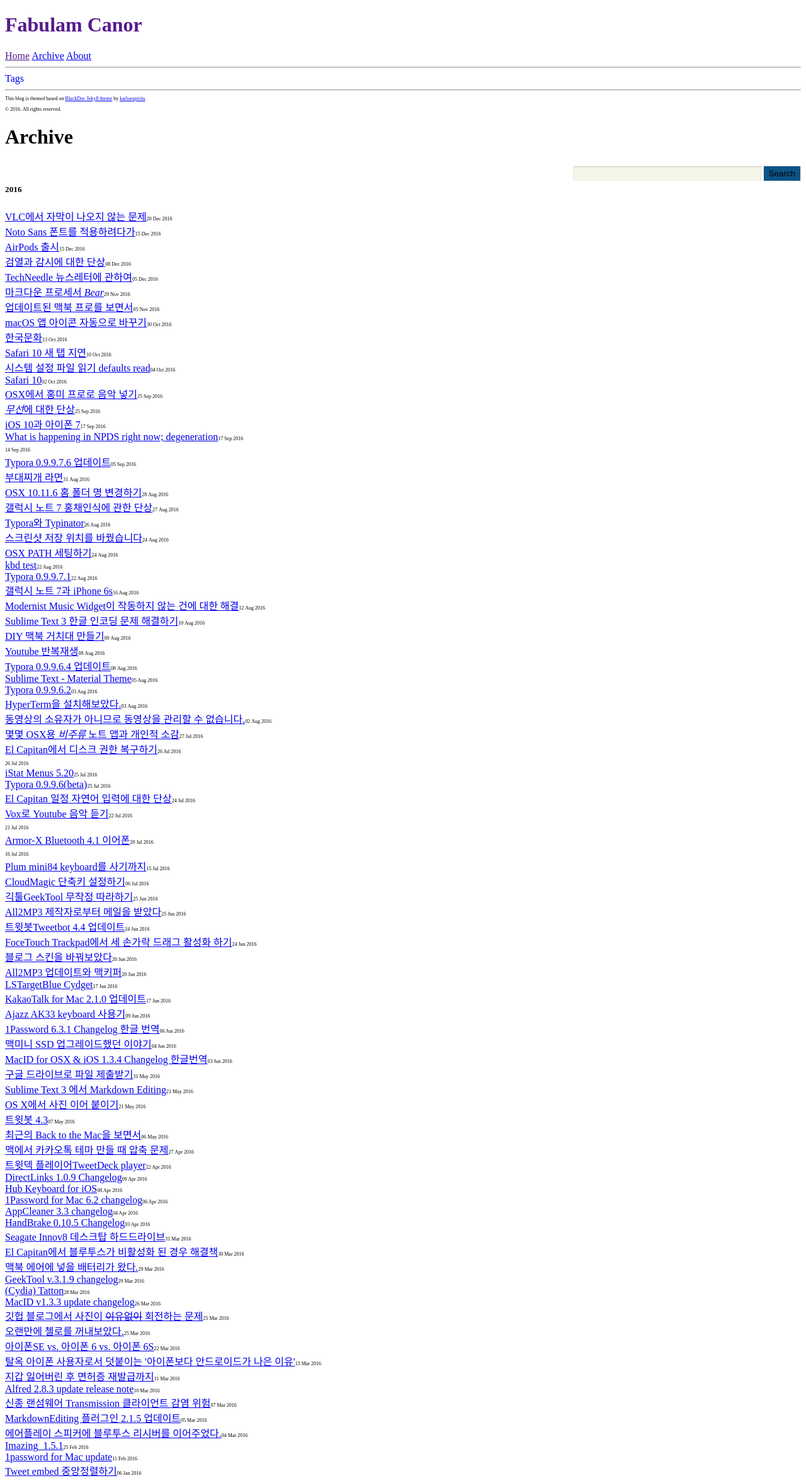
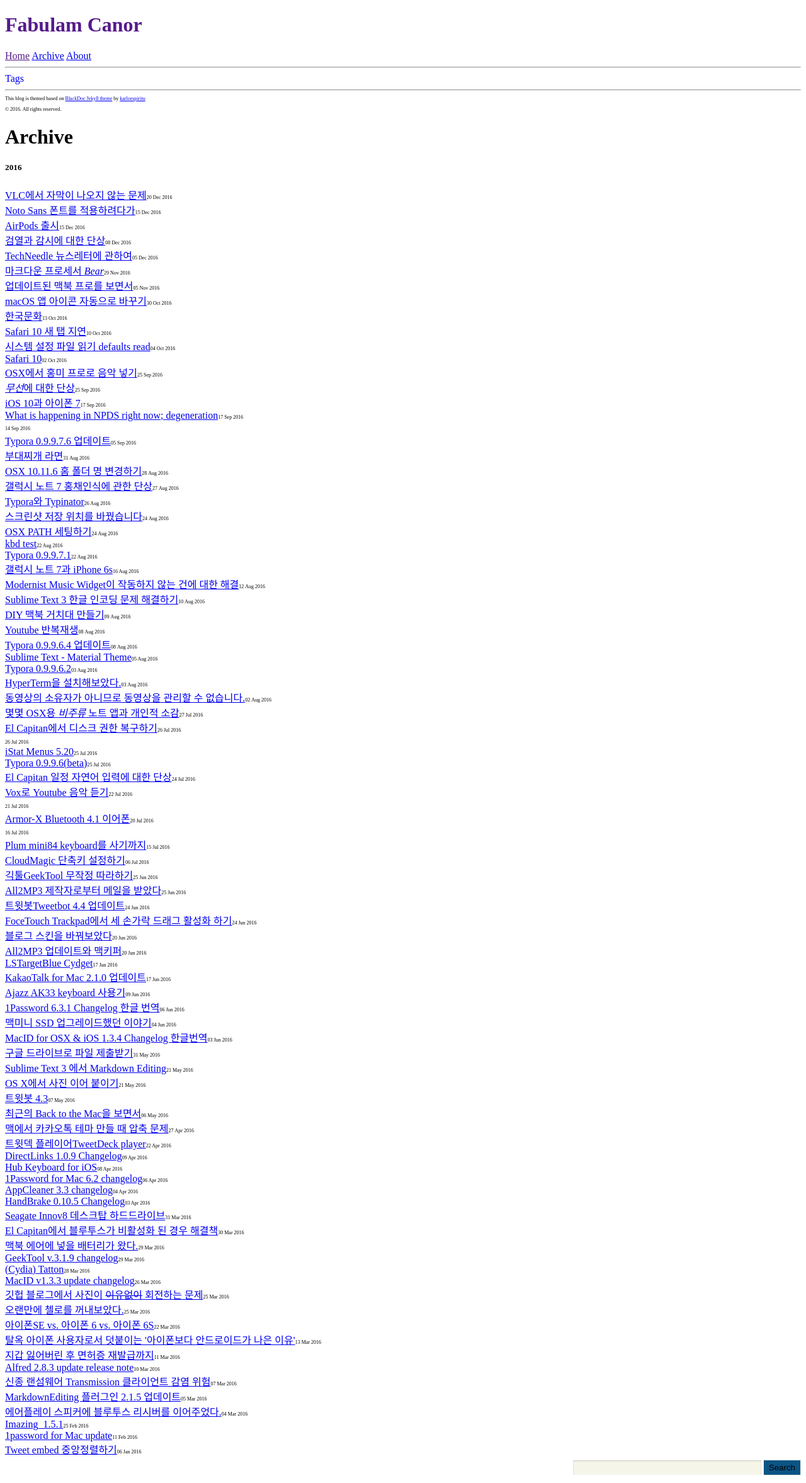
Before and after one commit to Canorus/canorus.github.io, a Jekyll site: the page built from Archive.md, in a window 1280 px wide. Shown: the whole page at 63% size. Built offline with Jekyll 4.4.1, drawn with Linux system fonts in a browser that asks for light colours.

Commit message:
searchbar

```diff
--- a/Archive.md
+++ b/Archive.md
@@ -37,17 +37,6 @@ li{
     }
 }
 </style>
-<div class="grid" id="searchBar">
-    <div>
-        <div id="search">
-            <form role="search" method="get" action="{{ site.baseurl }}/search/">
-                <input id="searchString" name="searchString"
-                    placeholder=" " type="text">
-                <input id="searchButton" name="googleSearchName" type="button" value="Search">
-            </form>
-        </div>
-    </div>
-</div>
 <div class="sidebar-archive">
     <div class="post">
         {% for post in site.posts %}
--- a/_layouts/default.html
+++ b/_layouts/default.html
@@ -1,7 +1,41 @@
 <!DOCTYPE html>
 <html lang="en-us">
+<head>
+<style>
+#searchBar {
+    font-size: 80%;
+    padding: 0.43em 0 0.57em;
+    #search {
+        float: right;
+        #searchString {
+            width: 283px;
+            border: none;
+            box-shadow: 0 1px 2px rgba(0, 0, 0, 0.2) inset;
+            padding: 0.3em 0.6em;
+            background-color: #f6f5ea;
+            margin-right: 0;
+        }
+        #searchButton {
+            padding: 0.3em 0.6em;
+            background-color: #0B5485;
+            border: 1px solid #f6f5ea;
+            margin-left: 0;
+            color: $white;
+            -webkit-appearance: none;
+            border-radius: 0;
+        }
+        #archives {
+            line-height: 2;
+            float: left;
+            color: $black;
+            text-wrap: avoid;
+        }
+    }
+}
+</style>
+</head>
 
-  {% include head.html %}
+{% include head.html %}
 
   <body class="layout-reverse theme-base-03">
 
@@ -11,5 +45,18 @@
       {{ content }}
     </div>
 
+    <div class="grid" id="searchBar">
+    <div>
+        <div id="search">
+            <form role="search" method="get" action="{{ site.baseurl }}/search/">
+                <input id="searchString" name="searchString"
+                    placeholder=" " type="text">
+                <input id="searchButton" name="googleSearchName" type="button" value="Search">
+            </form>
+        </div>
+    </div>
+
+</div>
+
   </body>
 </html>
```
